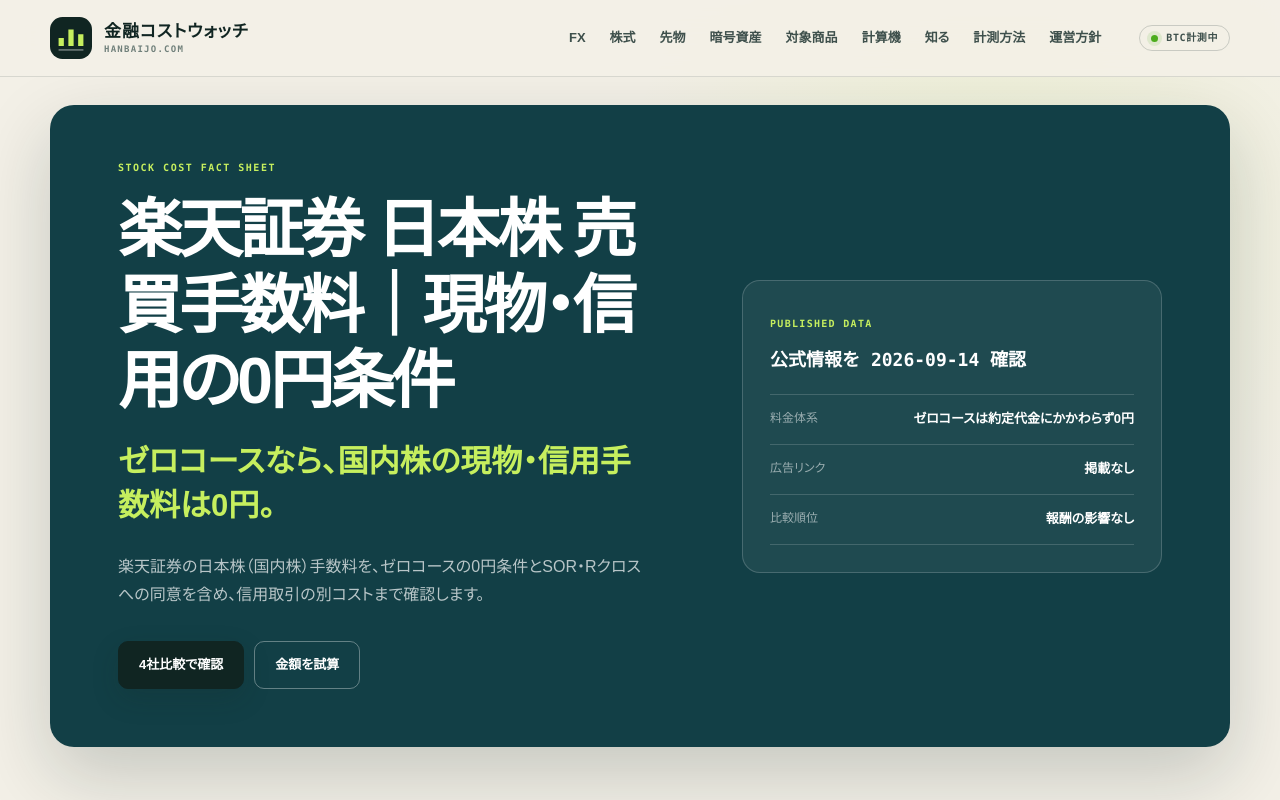
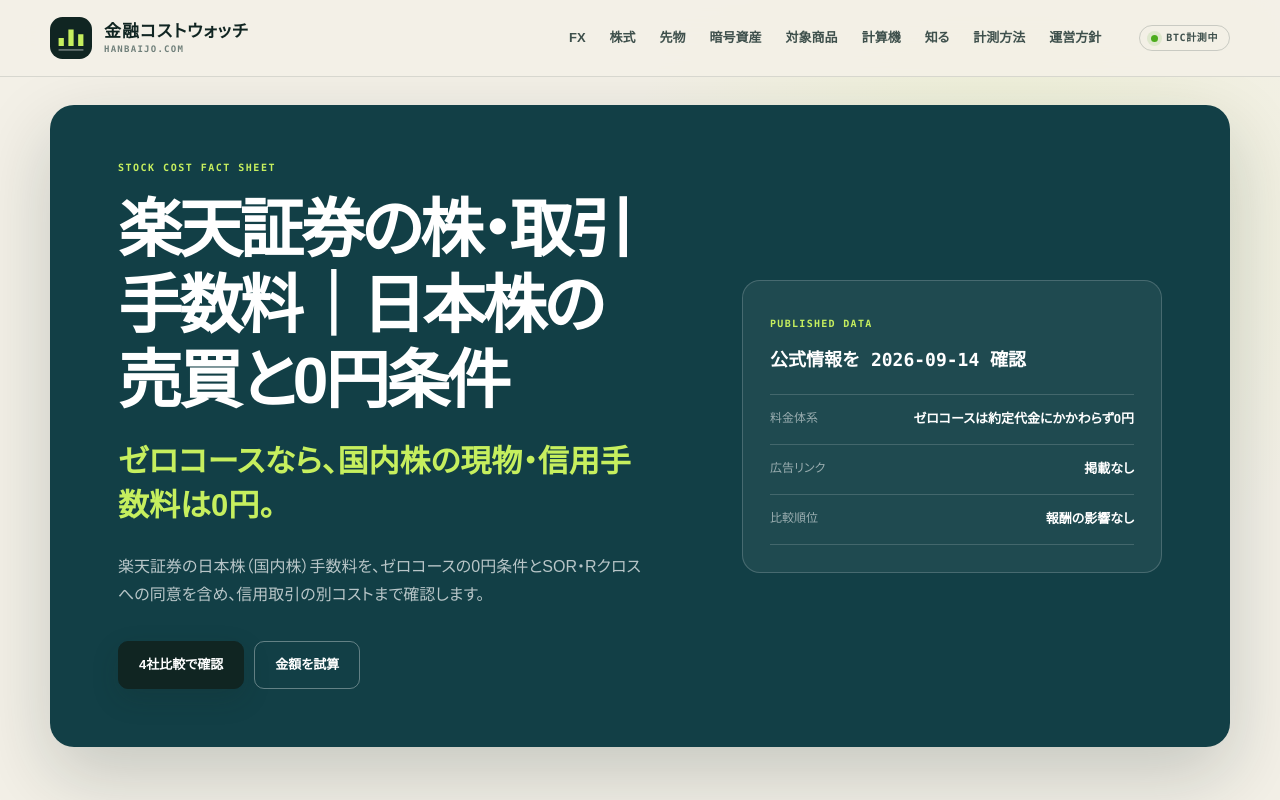
Before and after one commit to mrok18/hanbaijo, a Next.js app: page /stocks/rakuten in a window 1280 px wide. Shown: the top 800 px of the page. Built offline with nearby package versions, Linux system fonts and the light colour scheme.

Commit message:
seo: capture rakuten stock fee query

```diff
--- a/app/stocks/rakuten/page.tsx
+++ b/app/stocks/rakuten/page.tsx
@@ -2,16 +2,16 @@ import StockProviderFactSheet from '@/components/StockProviderFactSheet';
 import { STOCK_PROVIDERS } from '@/lib/stock-providers';
 
 export const metadata = {
-  title: '楽天証券 手数料｜日本株の売買とFXの確認ポイント',
-  description: '楽天証券の日本株（国内株式）売買手数料を、現物・信用のゼロコース0円条件、SOR・Rクロスの同意、金利・貸株料など別コストに分けて確認します。FXの取引手数料・スプレッド・スワップは専用記事へ案内します。',
+  title: '楽天証券の株・取引手数料｜日本株の売買とFX',
+  description: '楽天証券の株・取引手数料を、日本株（国内株式）の現物・信用、ゼロコース0円条件、SOR・Rクロスの同意、金利・貸株料など別コストに分けて確認します。FXの取引手数料・スプレッド・スワップは専用記事へ案内します。',
   alternates: { canonical: '/stocks/rakuten' },
 };
 
 export default function Page() {
   return <StockProviderFactSheet
     provider={STOCK_PROVIDERS.rakuten}
-    heading="楽天証券 日本株 売買手数料｜現物・信用の0円条件"
-    keyNumbersHeading="楽天証券 日本株の売買手数料と別コスト"
+    heading="楽天証券の株・取引手数料｜日本株の売買と0円条件"
+    keyNumbersHeading="楽天証券の株・取引手数料と別コスト"
     relatedArticles={[
     {
       href: '/articles/rakuten-securities-domestic-stock-fees',
```
